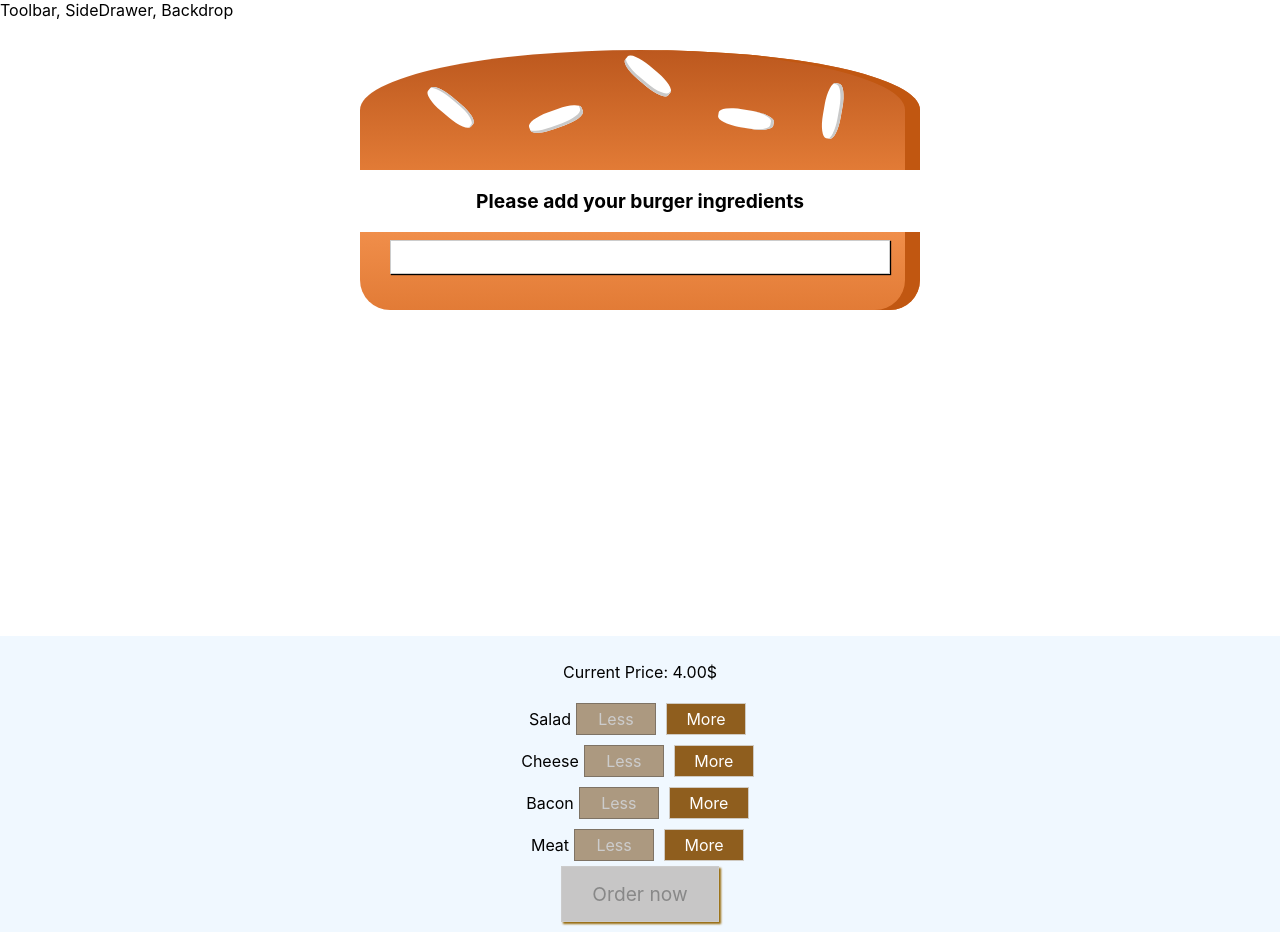
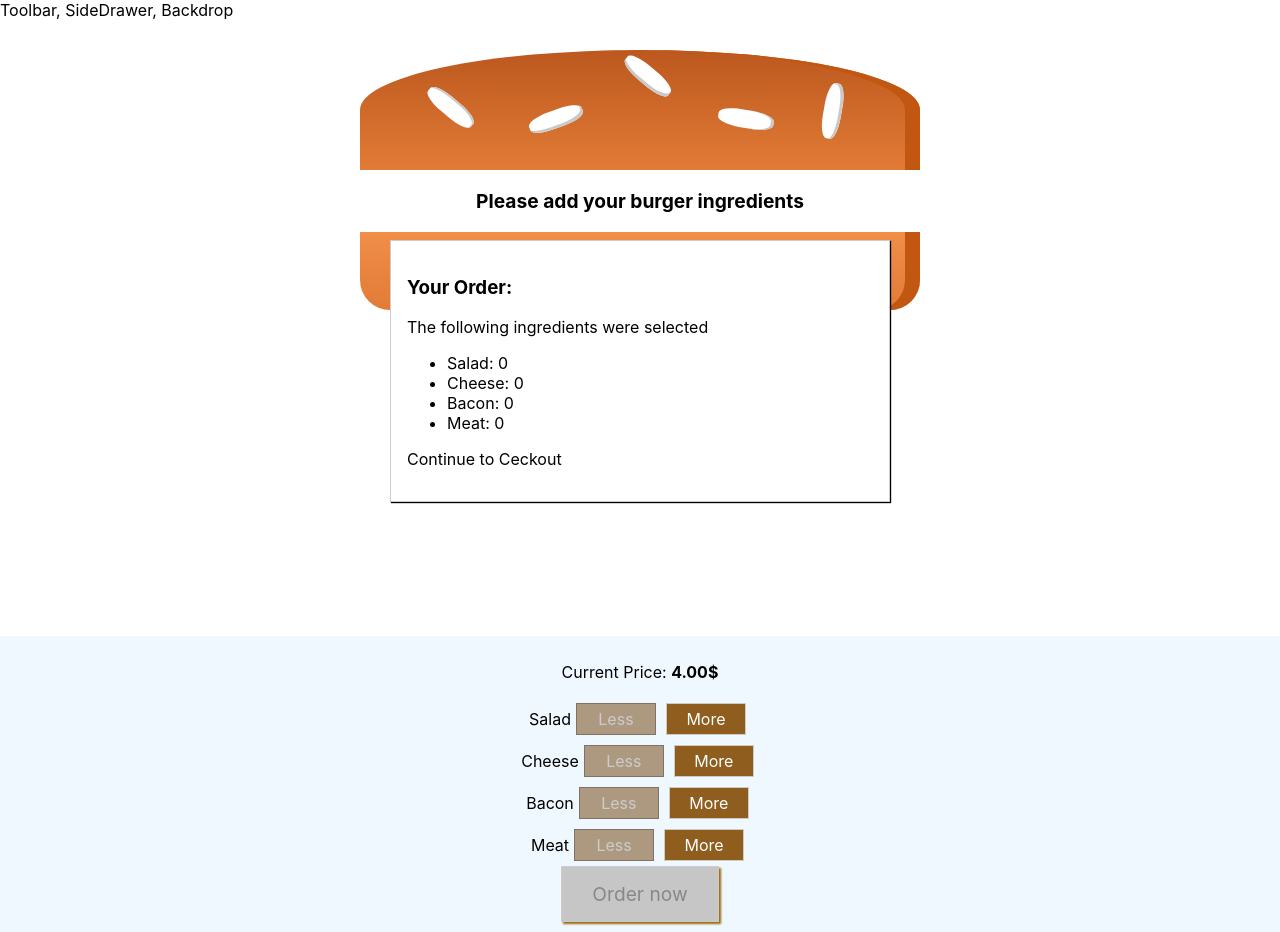
Before and after one commit to StefanK2ff/burger-builder-app, a React (Create React App) app: page / in a window 1280 px wide. Built offline with nearby package versions, Linux system fonts and the light colour scheme.

Commit message:
dynamic order summary

```diff
--- a/src/components/Burger/BuildControls/BuildControls.js
+++ b/src/components/Burger/BuildControls/BuildControls.js
@@ -13,7 +13,7 @@ const controls = [
 export default function buildControls(props) {
     return (
         <div className={classes.BuildControls}>
-        <p>Current Price: <storng> {props.totalPrice.toFixed(2)}$</storng> </p>
+        <p>Current Price: <strong> {props.totalPrice.toFixed(2)}$</strong> </p>
             {controls.map(control => {
                 return <BuildControl
                     key={control.label}
--- /dev/null
+++ b/src/components/Burger/Summary/Summary.js
@@ -0,0 +1,22 @@
+import React from 'react'
+import Aux from '../../../hoc/Aux'
+
+export default function summary(props) {
+    const ingSummary = Object.keys(props.ingredients)
+        .map(key => {
+            return <li key={key}>
+                        <span style={{textTransform: "capitalize"}}>{key}</span>: {props.ingredients[key]}
+                    </li>
+        })
+    return (
+        <Aux>
+            <h3>Your Order:</h3>
+            <p>The following ingredients were selected</p>
+            <ul>
+                {ingSummary}
+            </ul>
+            <p>Continue to Ceckout</p>
+
+        </Aux>
+    )
+}
--- a/src/containers/BurgerBuilder.js
+++ b/src/containers/BurgerBuilder.js
@@ -3,6 +3,7 @@ import Aux from "../hoc/Aux";
 import BurgerPreview from "../components/Burger/BurgerPreview";
 import BuildControls from "../components/Burger/BuildControls/BuildControls";
 import Modal from "../components/UI/Modal/Modal";
+import Summary from "./../components/Burger/Summary/Summary"
 
 const INGREDIENT_PRICES = {
   salad: 0.5,
@@ -61,7 +62,9 @@ export default class BurgerBuilder extends Component {
     }
     return (
       <Aux>
-        <Modal />
+        <Modal>
+            <Summary ingredients={this.state.ingredients}/>
+        </Modal>
         <BurgerPreview ingredients={this.state.ingredients} />
         <BuildControls
           addIngredients={this.addIngredientHandler}
```
